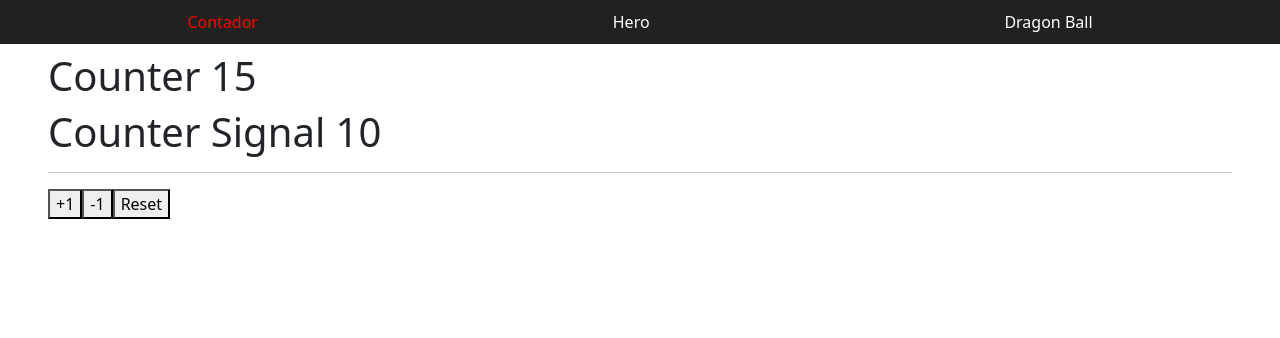
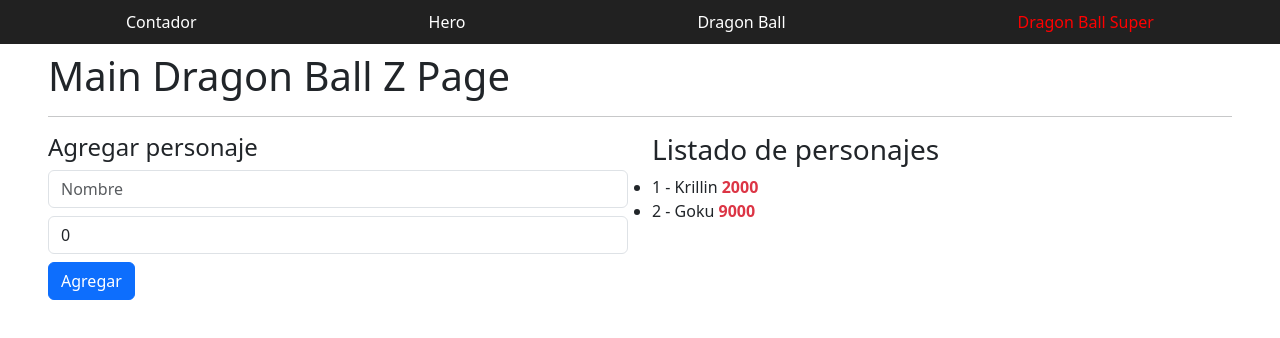
Before and after one commit to damayor/angular-bases-v19, an Angular app: page /dragonball-super in a window 1280 px wide. Before the commit this address led to /. Shown: the top 338 px of the page. Built offline with nearby package versions, Linux system fonts and the light colour scheme.

Commit message:
Inputs and outputs between parent components

```diff
--- /dev/null
+++ b/src/app/components/dragon-ball/add-character/add-character.component.html
@@ -0,0 +1,25 @@
+<h4>Agregar personaje</h4>
+<input
+  type="text"
+  placeholder="Nombre"
+  name="name"
+  class="form-control"
+  [value]="name()"
+  (change)="name.set(txtName.value)"
+  (input)="name.set(txtName.value)"
+  #txtName
+  >
+
+<input
+  type="number"
+  placeholder="Poder"
+  name="power"
+  class="form-control mt-2"
+  [value]="power()"
+  (input)="power.set(+txtPower.value)"
+  #txtPower
+>
+
+<button (click)="addCharacter()" class="mt-2 btn btn-primary">
+  Agregar
+</button>
--- /dev/null
+++ b/src/app/components/dragon-ball/add-character/add-character.component.ts
@@ -0,0 +1,47 @@
+import { Character } from './../../../interfaces/character.interface';
+import { ChangeDetectionStrategy, Component, computed, output, signal } from '@angular/core';
+
+@Component({
+  selector: 'dragon-ball-add-character',
+  imports: [],
+  templateUrl: './add-character.component.html',
+})
+export class AddCharacterComponent {
+
+  name = signal('')
+  power = signal(0)
+
+  newCharacter = output<Character>();
+
+
+  powerClasses = computed(() => {
+    return {
+      'text-danger': true,
+    }
+  })
+
+
+  addCharacter() {
+    if( !this.name() || !this.power() || this.power() <= 0 ) {
+      return;
+    }
+
+    const newCharacter : Character = {
+      id: Math.floor(Math.random() * 1000),
+      name: this.name(),
+      power: this.power()
+    }
+
+    // this.characters.update( (list) => [...list, newCharacter]);
+    console.log({newCharacter})
+
+    this.newCharacter.emit(newCharacter)
+    this.resetFields()
+
+  }
+
+  resetFields() {
+    this.name.set('')
+    this.power.set(0)
+  }
+}
--- /dev/null
+++ b/src/app/components/dragon-ball/character-list/character-list.component.html
@@ -0,0 +1,18 @@
+<h3>{{listName()}}</h3>
+
+<!-- <dragon-ball-character-list [characters]="characters()"/> -->
+
+<ul class="mt-2 list-group">
+  @for (character of characters(); track character.id; let idx = $index ) {
+    @if ( character.power > 1000) {
+      <li>
+        <span></span>{{ idx + 1 }} - {{character.name}}
+        <strong class="text-danger"
+
+        >{{character.power}}</strong>
+      </li>
+    } @else {
+      <li>Aqui no hay nadie</li>
+    }
+  }
+</ul>
--- /dev/null
+++ b/src/app/components/dragon-ball/character-list/character-list.component.ts
@@ -0,0 +1,16 @@
+import { ChangeDetectionStrategy, Component, input } from '@angular/core';
+import { Character } from '../../../interfaces/character.interface';
+
+@Component({
+  selector: 'dragon-ball-character-list',
+  imports: [],
+  templateUrl: './character-list.component.html',
+})
+export class CharacterListComponent {
+
+  characters = input.required<Character[]>()
+  listName = input.required<string>()
+
+
+
+ }
--- a/src/app/components/shared/navbar/navbar.component.html
+++ b/src/app/components/shared/navbar/navbar.component.html
@@ -23,6 +23,8 @@
     [routerLinkActiveOptions]="{exact: true}">Contador</a>
   <a [routerLink]="['/hero']" [routerLinkActive]="'active'">Hero</a>
   <a [routerLink]="['/dragonball']" [routerLinkActive]="'active'">Dragon Ball</a>
+  <a [routerLink]="['/dragonball-super']" [routerLinkActive]="'active'">Dragon Ball Super</a>
+
 
   <!-- otros -->
 </nav>
--- /dev/null
+++ b/src/app/interfaces/character.interface.ts
@@ -0,0 +1,5 @@
+export interface Character {
+  id?: number;
+  name: string;
+  power: number;
+}
--- /dev/null
+++ b/src/app/pages/dragonball-super/dragonball-super-page.component.html
@@ -0,0 +1,23 @@
+<h1>Main Dragon Ball Z Page</h1>
+<hr>
+
+
+<section class="row">
+  <div class="col-12 col-sm-6">
+
+
+    <dragon-ball-add-character
+      (newCharacter)="addCharacter($event)"
+    />
+  </div>
+
+  <div class="col-12 col-sm-6">
+
+    <dragon-ball-character-list
+      listName="Listado de personajes"
+      [characters]="characters()"
+    />
+
+
+  </div>
+</section>
--- /dev/null
+++ b/src/app/pages/dragonball-super/dragonball-super-page.component.ts
@@ -0,0 +1,62 @@
+// import { DBZService } from './../services/dbz.service';
+// import { Character } from './../interfaces/character.interface';
+import { NgClass } from '@angular/common';
+import { Component, computed, signal } from '@angular/core';
+import { CharacterListComponent } from '../../components/dragon-ball/character-list/character-list.component';
+import { AddCharacterComponent } from "../../components/dragon-ball/add-character/add-character.component";
+
+
+interface Character {
+  id?: number;
+  name: string;
+  power: number;
+}
+
+@Component({
+  selector: 'dbz-super-main-page',
+  imports: [NgClass, CharacterListComponent, AddCharacterComponent],
+  templateUrl: './dragonball-super-page.component.html',
+
+})
+
+
+export class DragonBallSuperPageComponent {
+
+  // constructor( private dbzService: DBZService) {  }
+
+  name = signal('')
+  power = signal(0)
+
+  characters = signal<Character[]>([
+    {
+      id: 123,
+      name:'Krillin',
+      power: 2000
+    },
+    {
+      id: 145,
+      name: 'Goku',
+      power: 9000
+    }
+  ])
+
+
+  powerClasses = computed(() => {
+    return {
+      'text-danger': true,
+    }
+  })
+
+
+
+
+  addCharacter(character: Character) {
+    this.characters.update( (list) => [...list, character]);
+    console.log('llamado desde el padre')
+
+  }
+
+
+
+
+}
```
Also changed, not shown: src/app/app.routes.ts (+6 -1 lines), src/app/pages/dragonball/dragonball-page.component.ts (renamed from src/app/pages/dragonball/dragonball-page.components.ts).
